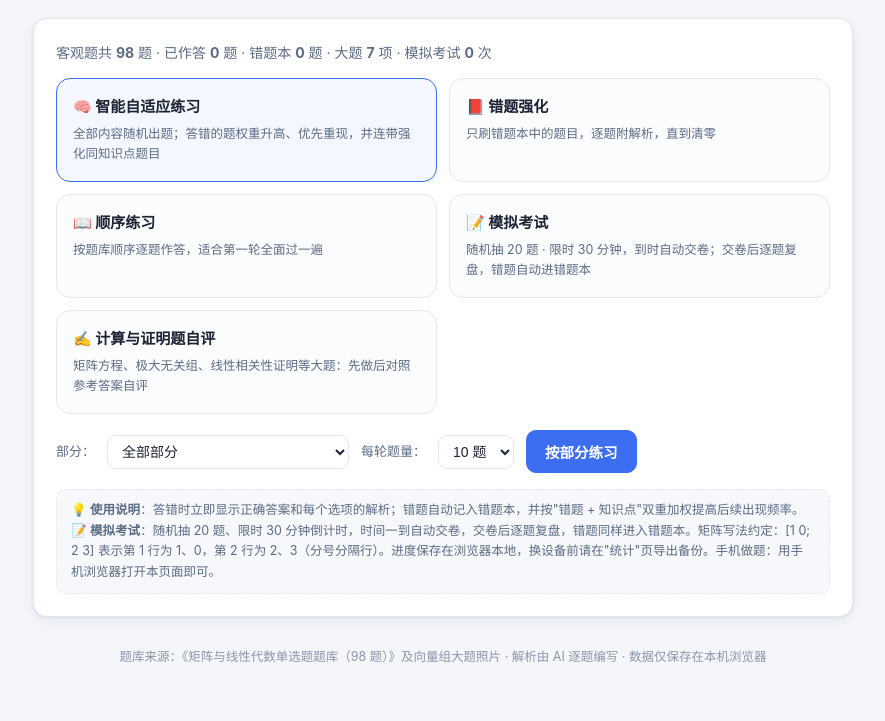
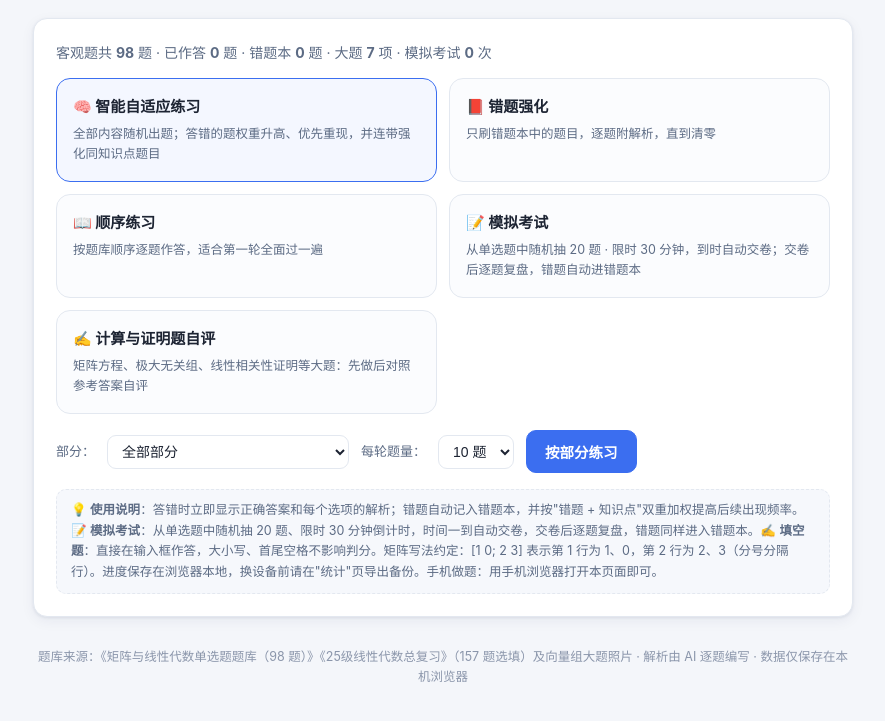
Before and after one commit to dai138/xdsz, a plain HTML site: page index.html in a window 1280 px wide. Shown: the part 61-782 px from the top of the page, without its empty margins (197-1082 px from the left). Drawn offline with Linux system fonts and the light colour scheme.

Commit message:
新增《25级线性代数总复习》题库：157 道选填（原填空+原单选+计算题与知识点转化）

```diff
--- a/index.html
+++ b/index.html
@@ -207,7 +207,7 @@ footer{max-width:860px; margin:0 auto; padding:10px 20px 34px; font-size:12.5px;
         </div>
         <div class="mode-card" onclick="startExam()">
           <div class="mc-title">📝 模拟考试</div>
-          <div class="mc-desc">随机抽 20 题 · 限时 30 分钟，到时自动交卷；交卷后逐题复盘，错题自动进错题本</div>
+          <div class="mc-desc">从单选题中随机抽 20 题 · 限时 30 分钟，到时自动交卷；交卷后逐题复盘，错题自动进错题本</div>
         </div>
         <div class="mode-card" onclick="startEssay()">
           <div class="mc-title">✍️ 计算与证明题自评</div>
@@ -227,7 +227,7 @@ footer{max-width:860px; margin:0 auto; padding:10px 20px 34px; font-size:12.5px;
         <button class="btn btn-primary" onclick="startQuiz('chapter')">按部分练习</button>
       </div>
       <div class="home-tip">
-        💡 <b>使用说明</b>：答错时立即显示正确答案和每个选项的解析；错题自动记入错题本，并按"错题 + 知识点"双重加权提高后续出现频率。📝 <b>模拟考试</b>：随机抽 20 题、限时 30 分钟倒计时，时间一到自动交卷，交卷后逐题复盘，错题同样进入错题本。矩阵写法约定：[1 0; 2 3] 表示第 1 行为 1、0，第 2 行为 2、3（分号分隔行）。进度保存在浏览器本地，换设备前请在"统计"页导出备份。手机做题：用手机浏览器打开本页面即可。
+        💡 <b>使用说明</b>：答错时立即显示正确答案和每个选项的解析；错题自动记入错题本，并按"错题 + 知识点"双重加权提高后续出现频率。📝 <b>模拟考试</b>：从单选题中随机抽 20 题、限时 30 分钟倒计时，时间一到自动交卷，交卷后逐题复盘，错题同样进入错题本。✍️ <b>填空题</b>：直接在输入框作答，大小写、首尾空格不影响判分。矩阵写法约定：[1 0; 2 3] 表示第 1 行为 1、0，第 2 行为 2、3（分号分隔行）。进度保存在浏览器本地，换设备前请在"统计"页导出备份。手机做题：用手机浏览器打开本页面即可。
       </div>
     </div>
   </section>
@@ -269,9 +269,10 @@ footer{max-width:860px; margin:0 auto; padding:10px 20px 34px; font-size:12.5px;
   </section>
 </main>
 
-<footer>题库来源：《矩阵与线性代数单选题题库（98 题）》及向量组大题照片 · 解析由 AI 逐题编写 · 数据仅保存在本机浏览器</footer>
+<footer>题库来源：《矩阵与线性代数单选题题库（98 题）》《25级线性代数总复习》（157 题选填）及向量组大题照片 · 解析由 AI 逐题编写 · 数据仅保存在本机浏览器</footer>
 
 <script src="bank.js"></script>
+<script src="bank2.js"></script>
 <script src="essay.js"></script>
 <script src="app.js"></script>
 </body>
```
